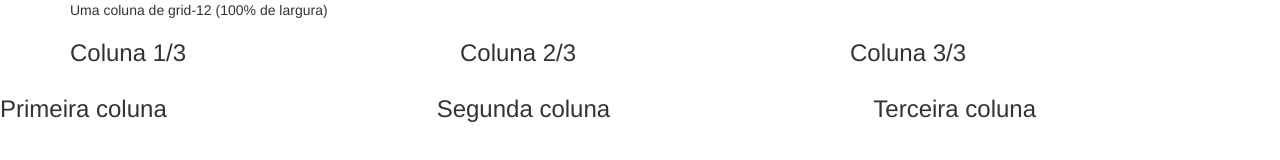
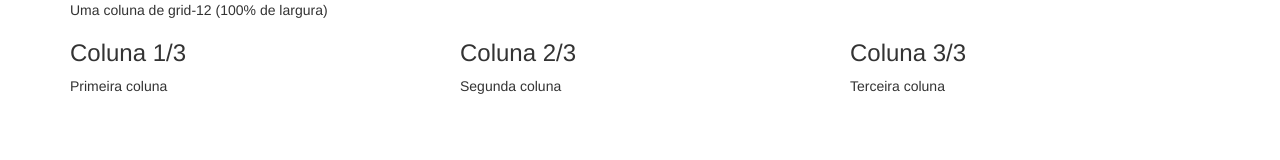
Before and after one commit to StephanieMaia/projeto-final-html5, a plain HTML site: page index.html in a window 1280 px wide. Drawn offline with nearby package versions, Linux system fonts and the light colour scheme.

Commit message:
quebrando colunas de acordo com o dispositivo

```diff
--- a/index.html
+++ b/index.html
@@ -66,18 +66,18 @@
       </div>
     </div> <!--fim da linha -->
     <!-- linha com colunas em tamanhos diferentes dependendo do dispositivo -->
-  </div>
   <div class="row">
     <div class="col-md-4 col-sm-6 col-xs-12">
-      <h3>Primeira coluna </h3>
+      Primeira coluna
     </div>
     <div class="col-md-4 col-sm-6 col-xs-12">
-      <h3>Segunda coluna </h3>
+      Segunda coluna
     </div>
     <div class="col-md-4 col-sm-6 col-xs-12">
-      <h3>Terceira coluna </h3>
+      Terceira coluna
     </div>
-  </div>
+  </div><!--fim da linha -->
+    </div>
   <!-- container -->
 
 </body>
```
